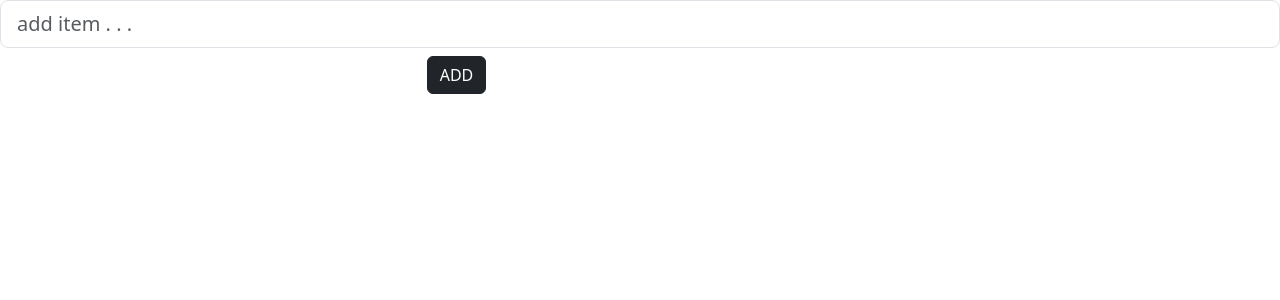
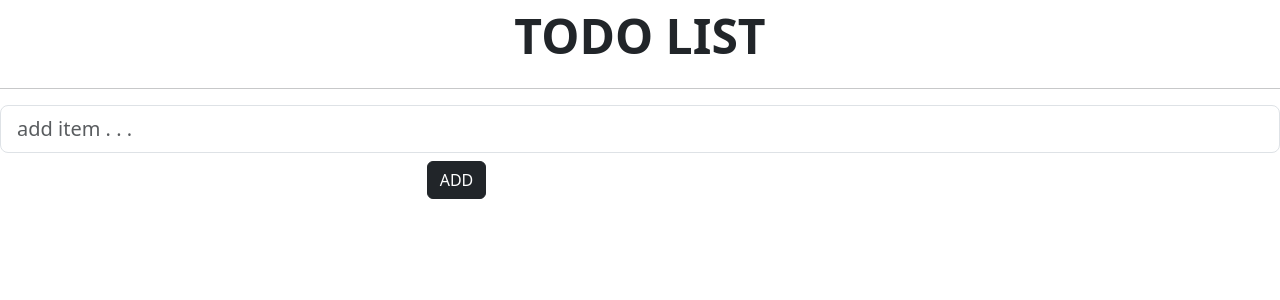
Before and after one commit to anelcanto/todo-front-end, a React (Create React App) app: page / in a window 1280 px wide. Shown: the top 300 px of the page. Built offline with nearby package versions, Linux system fonts and the light colour scheme.

Commit message:
Add header and group into lists

```diff
--- a/src/App.js
+++ b/src/App.js
@@ -4,6 +4,7 @@ import FormControl from "react-bootstrap/FormControl";
 import Button from "react-bootstrap/Button";
 import InputGroup from "react-bootstrap/InputGroup";
 import Col from "react-bootstrap/Col";
+import Row from "react-bootstrap/Row";
 
 
 class App extends Component {
@@ -65,6 +66,19 @@ class App extends Component {
   render() {
     return (
       <>
+        <Row
+          style={{
+            display: "flex",
+            justifyContent: "center",
+            alignItems: "center",
+            fontSize: "3rem",
+            fontWeight: "bolder",
+          }}
+        >
+          TODO LIST
+        </Row>
+        <hr />
+
         <FormControl
           placeholder="add item . . . "
           size="lg"
```
